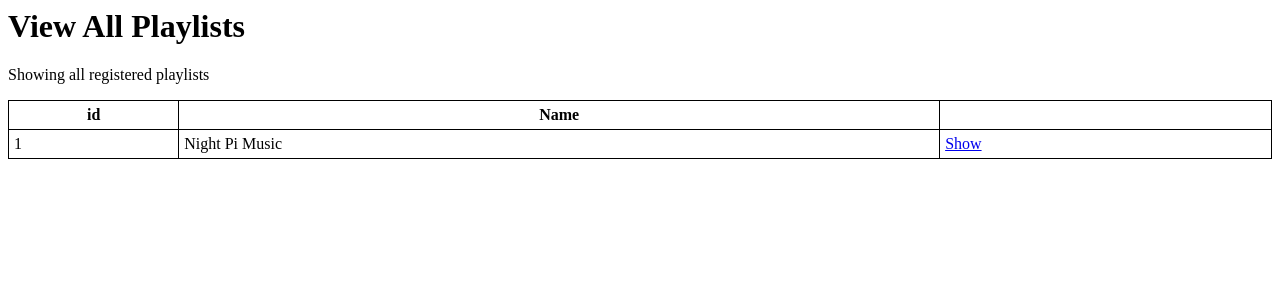
After one commit to PitonProject/PitonProject, a Django app: page /playlist/ in a window 1280 px wide. The commit adds this page. Shown: the top 300 px of the page. Run offline with Django 3.2, Linux system fonts and the light colour scheme; data comes from the database, SQL or seed files in the repository.

Commit message:
Add GET /playlist and Show link on userpage

```diff
--- a/PlayIT/PlayIT/urls.py
+++ b/PlayIT/PlayIT/urls.py
@@ -17,5 +17,6 @@ urlpatterns = patterns('',
     url(r'^track/(\w+)/$', track),
     url(r'^pub/$', get_pub_list),
     url(r'^pub/(\w+)/$', get_pub),
+    url(r'^playlist/$', get_playlist_list),
     url(r'^playlist/(\w+)/$', get_playlist)
 )
--- a/PlayIT/appPlayIT/templates/mainpage.html
+++ b/PlayIT/appPlayIT/templates/mainpage.html
@@ -18,6 +18,7 @@
                     <td>{{ pub.name }}</td>
                     <td>{{ pub.address }}</td>
                     <td>{{ pub.city }}</td>
+                    <td><a href="/pub/{{ pub.id }}">Show</a></td>
                     <td><a href="">Remove</a></td>
                 </tr>
             {% endfor %}
--- /dev/null
+++ b/PlayIT/appPlayIT/templates/playlist_list.html
@@ -0,0 +1,17 @@
+{% extends "basepage.html" %}
+{% block content %}
+    <p>Showing all registered playlists</p>
+    <table style="width:100%" >
+        <tr>
+            <th>id</th>
+            <th>Name</th>
+        </tr>
+        {% for playlist in playlists %}
+            <tr>
+                <td>{{ playlist.id }}</td>
+                <td>{{ playlist.name }}</td>
+                <td><a href="/playlist/{{ playlist.id }}">Show</a></td>
+            </tr>
+        {% endfor %}
+    </table>
+{% endblock %}
--- a/PlayIT/appPlayIT/views.py
+++ b/PlayIT/appPlayIT/views.py
@@ -125,6 +125,15 @@ def get_pub(request, pub_id):
         }
     )
 
+def get_playlist_list(request):
+    return render_to_response(
+        'playlist_list.html',
+        {
+            'titlehead' : 'PlayIT - View Playlist List',
+            'pagetitle' : 'View All Playlists',
+            'playlists' : Playlist.objects.all()
+        }
+    )
 def get_playlist(request, playlist_id):
     return render_to_response(
         'playlist.html',
```
